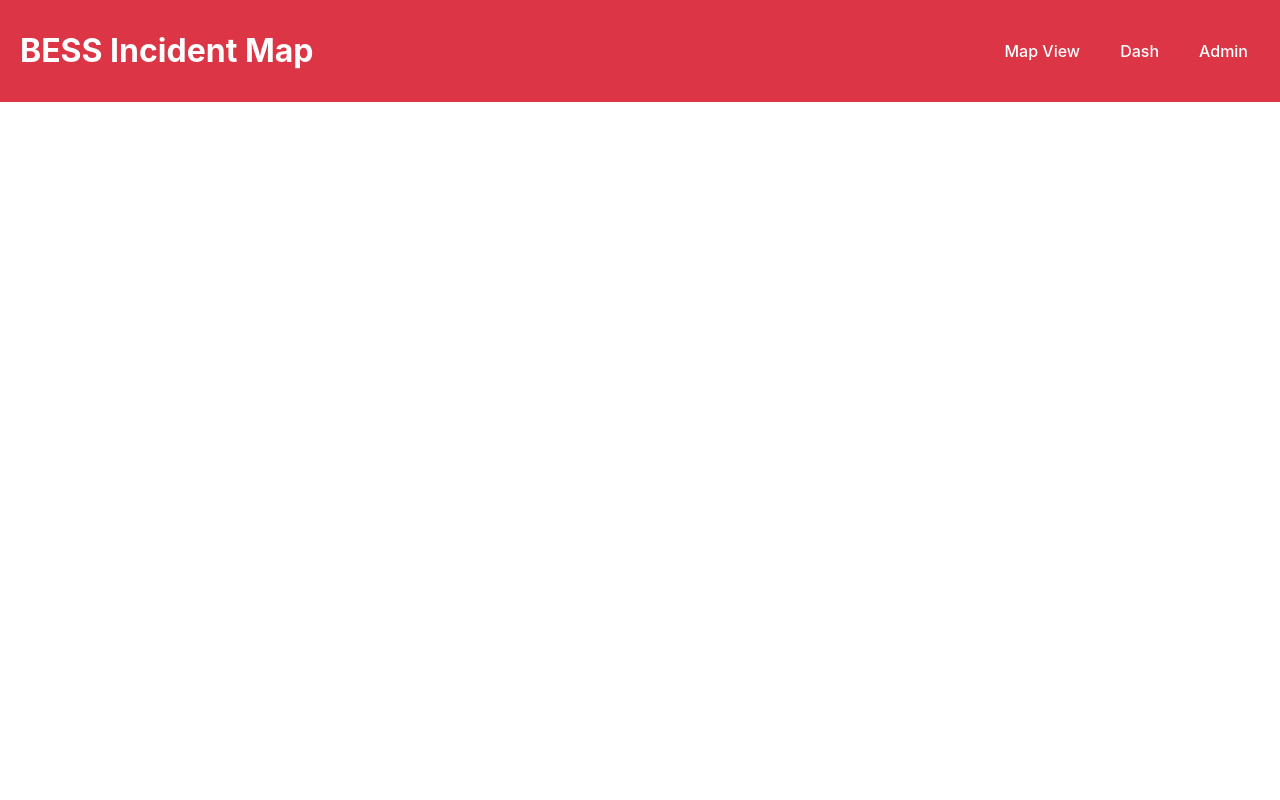
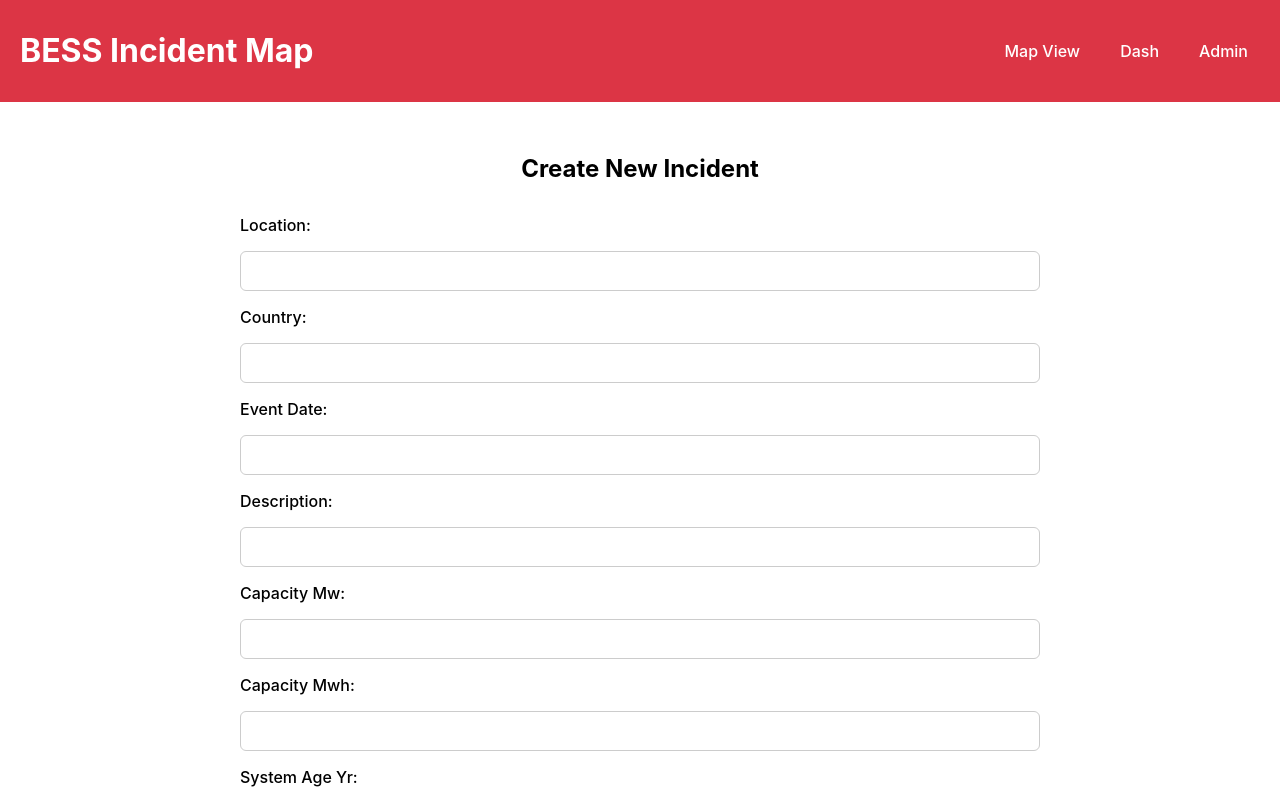
Before and after one commit to mobiusadi/bess-webapp-clone, a React (Create React App) app: page /admin/new in a window 1280 px wide. Shown: the top 800 px of the page. Built offline with nearby package versions, Linux system fonts and the light colour scheme; no server answers; the database is empty.

Commit message:
create new incident option added

```diff
--- a/src/App.js
+++ b/src/App.js
@@ -1,4 +1,4 @@
-import React, { useState, useEffect } from 'react';
+import React, { useState, useEffect, useCallback } from 'react';
 import { Routes, Route, Link } from 'react-router-dom';
 
 import LeafletMap from './components/MapContainer';
@@ -6,28 +6,23 @@ import IncidentList from './components/IncidentList';
 import DashboardPage from './components/DashboardPage';
 import AdminPage from './components/AdminPage';
 import EditIncidentForm from './components/EditIncidentForm';
-// THIS IS THE FIX: We need to import the FilterControls component to use it
-import FilterControls from './components/FilterControls';
-import { createClient } from '@supabase/supabase-js';
+import AddIncidentForm from './components/AddIncidentForm';
+import { supabase } from './supabaseClient';
 import './App.css';
 
-const supabaseUrl = process.env.REACT_APP_SUPABASE_URL;
-const supabaseKey = process.env.REACT_APP_SUPABASE_ANON_KEY;
-const supabase = createClient(supabaseUrl, supabaseKey);
-
-// The MapView component now correctly manages all state related to the map page
-function MapView({ incidents }) {
+// The MapView component is a clean way to group the main page's logic
+function MapView({ incidents, onSave }) {
   const [selectedIncident, setSelectedIncident] = useState(null);
+  // Filter state and logic now lives here, specific to this view
   const [isFilterVisible, setIsFilterVisible] = useState(false);
   const [fieldVisibility, setFieldVisibility] = useState({
-    country: true, year: true, capacity_mw: true, capacity_mwh: true,
-    system_age_yr: true, description: true, battery_modules: false, root_cause: false,
-    integrator: false, enclosure_type: false, state_during_accident: false,
-    installation: false, application: false,
+    country: true, year: true, capacity_mw: true,
+    capacity_mwh: true, system_age_yr: true, description: true,
+    battery_modules: false, root_cause: false,
   });
 
   const handleVisibilityChange = (field) => {
-    setFieldVisibility(prevVisibility => ({ ...prevVisibility, [field]: !prevVisibility[field] }));
+    setFieldVisibility(prev => ({ ...prev, [field]: !prev[field] }));
   };
 
   return(
@@ -62,21 +57,21 @@ function MapView({ incidents }) {
   );
 }
 
-
 function App() {
   const [incidents, setIncidents] = useState([]);
   const [isLoading, setIsLoading] = useState(true);
 
-  useEffect(() => {
-    const getIncidents = async () => {
+  const getIncidents = useCallback(async () => {
     setIsLoading(true);
     let { data, error } = await supabase.from('incidents').select('*').order('event_date', { ascending: false });
     if (error) console.error("Error fetching incidents:", error);
     else if (data) setIncidents(data);
     setIsLoading(false);
-    };
+  }, []);
+
+  useEffect(() => {
     getIncidents();
-  }, []);
+  }, [getIncidents]);
 
   return (
     <div className="App">
@@ -84,6 +79,7 @@ function App() {
         <h1>BESS Incident Map</h1>
         <nav>
           <Link to="/">Map View</Link>
+          {/* THIS IS THE FIX: Changed </A> to </Link> */}
           <Link to="/dashboard">Dash</Link>
           <Link to="/admin">Admin</Link>
         </nav>
@@ -94,10 +90,11 @@ function App() {
           <p className="loading-message">Loading incident data...</p>
         ) : (
           <Routes>
-            <Route path="/" element={<MapView incidents={incidents} />} />
+            <Route path="/" element={<MapView incidents={incidents} onSave={getIncidents} />} />
             <Route path="/dashboard" element={<DashboardPage incidents={incidents} />} />
             <Route path="/admin" element={<AdminPage incidents={incidents} />} />
-            <Route path="/admin/edit/:id" element={<EditIncidentForm />} />
+            <Route path="/admin/edit/:id" element={<EditIncidentForm onSave={getIncidents} />} />
+            <Route path="/admin/new" element={<AddIncidentForm onSave={getIncidents} />} />
           </Routes>
         )}
       </main>
--- /dev/null
+++ b/src/components/AddIncidentForm.js
@@ -0,0 +1,81 @@
+import React, { useState } from 'react';
+import { useNavigate } from 'react-router-dom';
+// THIS IS THE FIX: Import the single client from our central file
+import { supabase } from '../supabaseClient';
+
+const EDITABLE_FIELDS = [
+  'location', 'country', 'event_date', 'description',
+  'capacity_mw', 'capacity_mwh', 'system_age_yr',
+  'battery_modules', 'integrator', 'application', 'installation',
+  'enclosure_type', 'cause', 'extent_of_damage',
+  'state_during_accident', 'root_cause', 'failed_element',
+  'source_url_1', 'source_url_2', 'source_url_3',
+  'image_url_1', 'image_url_2', 'image_url_3',
+  'fatalities', 'injuries', 'other_notes'
+];
+
+const initialState = EDITABLE_FIELDS.reduce((acc, field) => {
+  acc[field] = '';
+  return acc;
+}, {});
+
+function AddIncidentForm({ onSave }) {
+  const navigate = useNavigate();
+  const [newIncident, setNewIncident] = useState(initialState);
+  const [message, setMessage] = useState('');
+
+  const handleChange = (e) => {
+    const { name, value, type } = e.target;
+    const newValue = type === 'number' ? (parseFloat(value) || null) : value;
+    setNewIncident(prev => ({ ...prev, [name]: newValue }));
+  };
+
+  const handleSubmit = async (e) => {
+    e.preventDefault();
+    setMessage('Creating new incident...');
+
+    const { error } = await supabase.from('incidents').insert([newIncident]);
+
+    if (error) {
+      setMessage(`Error creating incident: ${error.message}`);
+    } else {
+      setMessage('Incident created successfully!');
+      if (onSave) onSave();
+      setTimeout(() => navigate('/admin'), 1500);
+    }
+  };
+
+  return (
+    <div className="admin-page">
+      <h2>Create New Incident</h2>
+      <form onSubmit={handleSubmit} className="edit-form">
+        {EDITABLE_FIELDS.map(field => {
+            // Logic to determine input type can be simplified or enhanced here
+            const isNumeric = ['capacity_mw', 'capacity_mwh', 'system_age_yr', 'fatalities', 'injuries'].includes(field);
+            const inputType = isNumeric ? 'number' : field.includes('url') ? 'url' : 'text';
+
+            return (
+                <React.Fragment key={field}>
+                    <label>{field.replace(/_/g, ' ').replace(/\b\w/g, l => l.toUpperCase())}:</label>
+                    <input
+                        type={inputType}
+                        name={field}
+                        value={newIncident[field] || ''}
+                        onChange={handleChange}
+                        step={isNumeric ? 'any' : undefined}
+                    />
+                </React.Fragment>
+            );
+        })}
+
+        <div className="form-actions">
+          <button type="submit" className="save-button">Create Incident</button>
+          <button type="button" onClick={() => navigate('/admin')}>Cancel</button>
+        </div>
+      </form>
+      {message && <p className="form-message">{message}</p>}
+    </div>
+  );
+}
+
+export default AddIncidentForm;
--- a/src/components/AdminPage.js
+++ b/src/components/AdminPage.js
@@ -5,11 +5,18 @@ function AdminPage({ incidents }) {
   return (
     <div className="admin-page">
       <h2>Admin Panel: Edit Incidents</h2>
-      <p>Select an incident to edit its details.</p>
+
+      <div className="admin-actions">
+        {/* NEW: Button to link to the 'Add Incident' page */}
+        <Link to="/admin/new" className="create-button">
+          + Create New Incident
+        </Link>
+      </div>
+
       <div className="admin-list">
         {incidents.map(incident => (
           <div key={incident.id} className="admin-list-item">
-            <span>{incident.location || 'Unnamed Location'}</span>
+            <span>{incident.id}: {incident.location || 'Unnamed Location'}</span>
             <Link to={`/admin/edit/${incident.id}`} className="edit-button">
               Edit
             </Link>
--- a/src/components/EditIncidentForm.js
+++ b/src/components/EditIncidentForm.js
@@ -1,13 +1,8 @@
 import React, { useState, useEffect } from 'react';
 import { useParams, useNavigate } from 'react-router-dom';
-import { createClient } from '@supabase/supabase-js';
+// THIS IS THE FIX: Import the single client from our central file
+import { supabase } from '../supabaseClient';
 
-// Initialize Supabase Client
-const supabaseUrl = process.env.REACT_APP_SUPABASE_URL;
-const supabaseKey = process.env.REACT_APP_SUPABASE_ANON_KEY;
-const supabase = createClient(supabaseUrl, supabaseKey);
-
-// A list of all fields we want to make editable in the form
 const EDITABLE_FIELDS = [
   'location', 'country', 'event_date', 'description',
   'capacity_mw', 'capacity_mwh', 'system_age_yr',
@@ -17,26 +12,21 @@ const EDITABLE_FIELDS = [
   'source_url_1', 'source_url_2', 'source_url_3',
   'image_url_1', 'image_url_2', 'image_url_3',
   'fatalities', 'injuries', 'other_notes'
-  // Add any other columns from your Supabase table here
 ];
 
-function EditIncidentForm() {
+const NUMERIC_FIELDS = new Set(['capacity_mw', 'capacity_mwh', 'system_age_yr', 'fatalities', 'injuries']);
+
+function EditIncidentForm({ onSave }) {
   const { id } = useParams();
   const navigate = useNavigate();
   const [incident, setIncident] = useState(null);
   const [message, setMessage] = useState('');
   const [loading, setLoading] = useState(true);
 
-  // Fetch the specific incident's data when the component loads
   useEffect(() => {
     const fetchIncident = async () => {
       setLoading(true);
-      const { data, error } = await supabase
-        .from('incidents')
-        .select('*')
-        .eq('id', id)
-        .single();
-
+      const { data, error } = await supabase.from('incidents').select('*').eq('id', id).single();
       if (error) {
         setMessage(`Error fetching incident: ${error.message}`);
       } else {
@@ -47,34 +37,28 @@ function EditIncidentForm() {
     fetchIncident();
   }, [id]);
 
-  // Handle changes to any form input
   const handleChange = (e) => {
-    const { name, value, type } = e.target;
-    // Handle number inputs correctly
-    const newValue = type === 'number' ? parseFloat(value) || 0 : value;
+    const { name, value } = e.target;
+    const newValue = NUMERIC_FIELDS.has(name) ? (parseFloat(value) || null) : value;
     setIncident(prev => ({ ...prev, [name]: newValue }));
   };
 
-  // Handle form submission
   const handleSubmit = async (e) => {
     e.preventDefault();
     setMessage('Saving...');
 
-    // Dynamically create an object with only the editable fields to update
     const updateData = {};
     for (const field of EDITABLE_FIELDS) {
       updateData[field] = incident[field];
     }
 
-    const { error } = await supabase
-      .from('incidents')
-      .update(updateData)
-      .eq('id', id);
+    const { error } = await supabase.from('incidents').update(updateData).eq('id', id);
 
     if (error) {
       setMessage(`Error updating incident: ${error.message}`);
     } else {
       setMessage('Incident saved successfully!');
+      if (onSave) onSave();
       setTimeout(() => navigate('/admin'), 1500);
     }
   };
@@ -87,16 +71,18 @@ function EditIncidentForm() {
       <h2>Editing: {incident.location}</h2>
       <form onSubmit={handleSubmit} className="edit-form">
 
-        {/* Dynamically create an input for each editable field */}
         {EDITABLE_FIELDS.map(field => {
             const value = incident[field] || '';
-            let inputType = 'text';
-            if (typeof value === 'number' || field.includes('_mw') || field.includes('_mwh') || field.includes('age') || field.includes('fatalities') || field.includes('injuries')) {
-                inputType = 'number';
-            } else if (field.includes('url')) {
-                inputType = 'url';
-            } else if (field === 'event_date') {
-                inputType = 'datetime-local';
+            const inputType = NUMERIC_FIELDS.has(field) ? 'number' : field.includes('url') ? 'url' : 'text';
+
+            let displayValue = value;
+            if (field === 'event_date' && value) {
+                // Check if it's already in the correct format for the input
+                const d = new Date(value);
+                if (!isNaN(d.getTime())) {
+                    // Format to 'YYYY-MM-DDTHH:mm'
+                    displayValue = d.toISOString().slice(0, 16);
+                }
             }
 
             return (
@@ -105,7 +91,7 @@ function EditIncidentForm() {
                     <input
                         type={inputType}
                         name={field}
-                        value={value}
+                        value={displayValue}
                         onChange={handleChange}
                         step={inputType === 'number' ? 'any' : undefined}
                     />
--- /dev/null
+++ b/src/supabaseClient.js
@@ -0,0 +1,8 @@
+import { createClient } from '@supabase/supabase-js';
+
+// Read the keys securely from environment variables
+const supabaseUrl = process.env.REACT_APP_SUPABASE_URL;
+const supabaseKey = process.env.REACT_APP_SUPABASE_ANON_KEY;
+
+// Create and export the Supabase client as a single instance
+export const supabase = createClient(supabaseUrl, supabaseKey);
```
Also changed, not shown: src/App.css (+13 -0 lines). Lines whose indentation alone changed are shown as unchanged.
